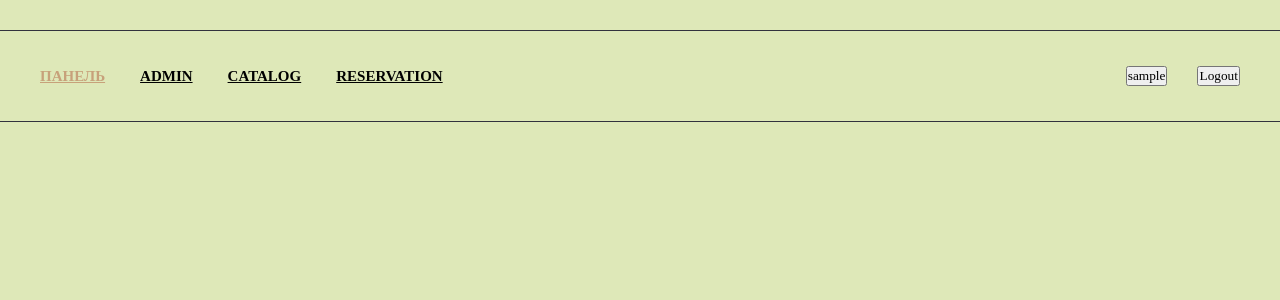
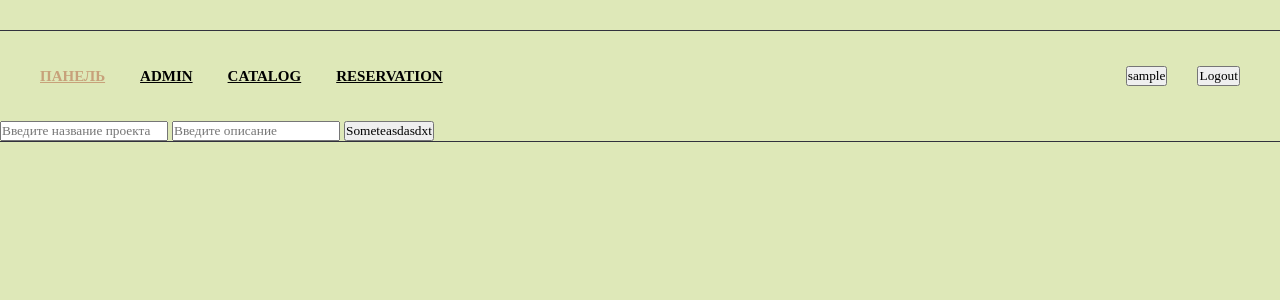
Before and after one commit to DarkProrokk/CRMProject, a Django app: page /panel/ in a window 1280 px wide. Shown: the top 300 px of the page. Run offline with Django 4.2, Linux system fonts and the light colour scheme; the visitor is signed in with stand-in values (Sample User, id 1); data that the repository does not hold is empty; parts of the project's set-up code (start-up, migrations or seed data) failed here and were passed over.

Commit message:
added the ability to create projects && fix bug with visible task depends on permissions for tier_2 users

```diff
--- a/CRM/management/templates/management/control_panel.html
+++ b/CRM/management/templates/management/control_panel.html
@@ -1,6 +1,17 @@
 {% extends 'management/index.html' %}
 {% block title %} {{title}} {% endblock %}
-
+{% block header %}
+    {% if 'tier_1' != perm %}
+    <div class="project">
+        <form action="{% url 'create_project' %}" method="post">
+                                {% csrf_token %}
+            <input class="project__title" type="text" name="title" placeholder="Введите название проекта">
+            <input class="project__description" type="text" name="desc" placeholder="Введите описание">
+            <button id="project__button" type="submit">Someteasdasdxt</button>
+        </form>
+    </div>
+    {% endif%}
+{% endblock %}
 {% block content%}
 {% for proj, tasks in all_proj.items %}
 <div class="panel">
@@ -36,5 +47,14 @@
         {% endfor %}
     </div>
 </div>
+<div class="container">
+    <div class="task_created">
+    <input type="text" class="task_title" placeholder="Введите название задачи">
+    <input type="text" class="task_desc" placeholder="Введите описание задачи">
+    <input type="datetime-local" class="task_date_finish">
+    <button type="submit">Создать задачу</button>
+    </div>
+</div>
 {% endfor %}
+
 {% endblock %}
--- a/CRM/management/templates/management/index.html
+++ b/CRM/management/templates/management/index.html
@@ -48,6 +48,7 @@
             </div>
         </div>
     </div>
+    {% block header %} {% endblock %}
 </header>
 {% block content %}
 
--- a/CRM/management/urls.py
+++ b/CRM/management/urls.py
@@ -1,10 +1,11 @@
 from django.contrib import admin
 from django.urls import path, include
-from .views import control_page, test, done_task
+from .views import control_page, test, done_task, create_project
 
 
 urlpatterns = [
     path('test/', test),
     path('', control_page, name='control_page'),
     path('task_done/', done_task, name='task_done'),
+    path('create_project/', create_project, name='create_project'),
 ]
--- a/CRM/management/views.py
+++ b/CRM/management/views.py
@@ -12,21 +12,26 @@ def get_contex(perm=None, user=None):
             context[proj] = proj.task_set.all()
     else:
         for proj in all_proj:
-            context[proj] = proj.task_set.filter(user=user)
+            if proj.task_set.filter(user=user):
+                context[proj] = proj.task_set.filter(user=user)
     return context
 
 
 def control_page(request):
-    if not request.user.has_perm('tier_3(Admin') or not request.user.has_perm('tier_2'):
+    if request.user.has_perm('users.tier_3(Admin') or request.user.has_perm('users.tier_2'):
+        data = get_contex()
+        perm = 'tier_3'
+    else:
         if request.user.is_authenticated:
             data = get_contex('tier_1', request.user)
+            perm = 'tier_1'
         else:
             data = get_contex()
-    else:
-        data = get_contex()
+    print(data)
     context = {
         'title': "Панель управления",
         'all_proj': data,
+        'perm': perm,
     }
     return render(request, template_name='management/control_panel.html', context=context)
 
@@ -34,13 +39,13 @@ def control_page(request):
 def test(request):
     for i in range(20):
         a = Task()
-        time = Task.objects.get(pk=48)
+        time = Task.objects.get(pk=69)
         a.title = 'Test'
         a.date_finish = str(time.date_finish)
         print(time)
         a.descriptions = 'asdasda'
         a.user = CustomUser.objects.get(pk=1)
-        a.project = Project.objects.get(pk=5)
+        a.project = Project.objects.get(pk=6)
         a.save()
     pass
 
@@ -56,5 +61,9 @@ def done_task(request):
     current_task.save()
     return redirect('control_page')
 
-def meow(request):
-    some_text = 'meowasdasdad'
+def create_project(request):
+    if request.method == 'POST':
+        title = request.POST['title']
+        desc = request.POST['desc']
+        pr = Project.objects.create(title=title, descriptions=desc, user=request.user)
+    return redirect('control_page')
--- a/CRM/users/templates/users/signup.html
+++ b/CRM/users/templates/users/signup.html
@@ -43,4 +43,4 @@
   </div>
 {% else %}
 {% endif %}
-{% endblockZ %}
+{% endblock %}
```
Also changed, not shown: 1 other file.
